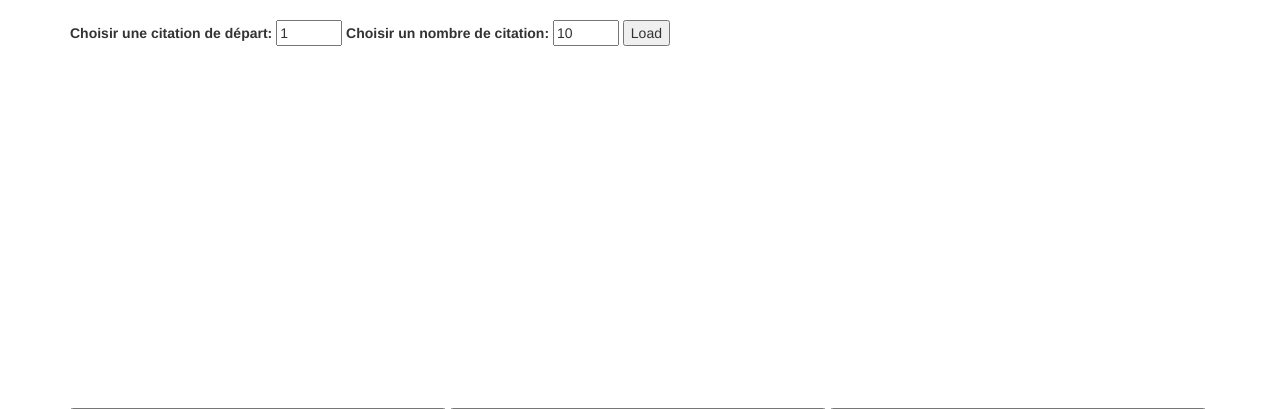
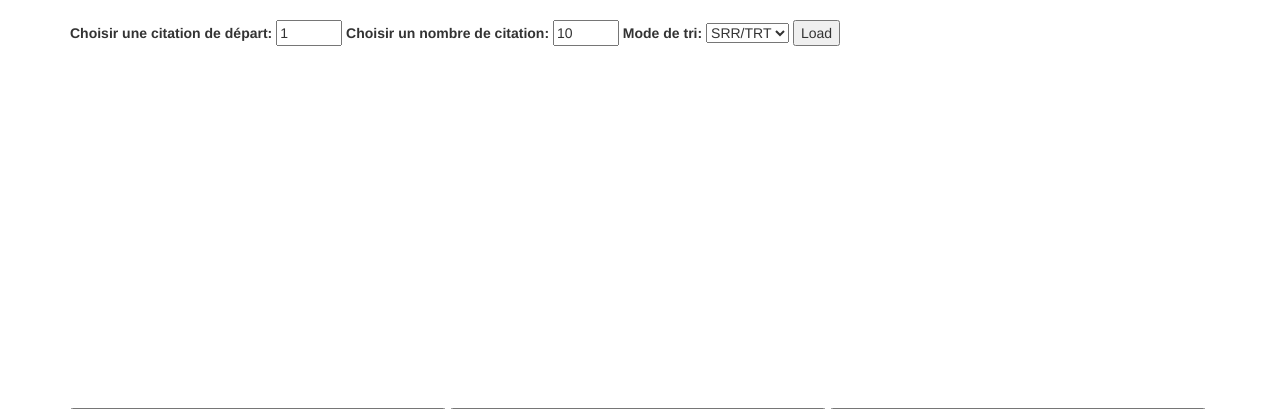
Before and after one commit to viafx24/microblog-0.8, a Flask app: page / in a window 1280 px wide. Shown: the part 52-461 px from the top of the page. Run offline with Flask 2, Linux system fonts and the light colour scheme; the visitor is signed in with stand-in values (Sample User, id 1); data that the repository does not hold is empty; some libraries are stand-ins or nearby versions.

```diff
--- a/app/routes.py
+++ b/app/routes.py
@@ -4,7 +4,7 @@ from werkzeug.urls import url_parse
 from app import app, db
 from app.forms import LoginForm, RegistrationForm
 from app.models import User, Citation
-
+from random import sample
 
 @app.route('/')
 @app.route('/index')
@@ -19,23 +19,49 @@ def index():
 @app.route('/RequestCitations', methods=['POST'])
 def RequestCitations():
 
-    variable = int(request.get_data().decode('utf8'))
+    #variable = int(request.get_data().decode('utf8'))
+    ReceivedData = request.get_data().decode('utf8')
+    ReceivedData=json.loads(ReceivedData)
+    print(ReceivedData[2])
+
+    if ReceivedData[2]=="SRR/TRT":
+        citations=Citation.query.order_by(Citation.SRR).order_by(Citation.TRT.desc()).filter(Citation.number>=int(ReceivedData[0])).all()
+        print(citations)
+    elif ReceivedData[2]=="TRT":
+        citations=Citation.query.order_by(Citation.TRT.desc()).filter(Citation.number>=int(ReceivedData[0])).all()
+        print(citations)
+    elif ReceivedData[2]=="SRR":
+        citations=Citation.query.order_by(Citation.SRR).filter(Citation.number>=int(ReceivedData[0])).all()
+        print(citations)
+    elif ReceivedData[2]=="order" or ReceivedData[2]=="rand" :
+        citations=Citation.query.filter(Citation.number>=int(ReceivedData[0])).all()
+        print(citations)
+    #elif ReceivedData[2]=="rand":
+
+
 
     #citations=Citation.query.all()
-    citations=Citation.query.order_by(Citation.SRR).order_by(Citation.TRT.desc()).all()
+    #citations=Citation.query.order_by(Citation.SRR).order_by(Citation.TRT.desc()).all()
     #citations=Citation.query.order_by(Citation.TRT.desc()).order_by(Citation.SRR).all()
-    print(citations)
+    #print(citations)
     #dicts = {0:'zero'}
     dicts = {}
-    keys = range(1,int(variable)+1)
+    #Begin=int(ReceivedData[0])
+    #print(Begin)
+    #End=int(ReceivedData[1])
+    #print(end)
+
+    keys = range(1,int(ReceivedData[1])+1)
+    keys2= range(0,int(ReceivedData[1]))
     #keys=range(int(variable))
+    if ReceivedData[2]=="rand":
+        keys2= sample(keys2, len(keys2))
 
     for i in keys:
-             #dicts[citations[i].number] = citations[i].text
-             dicts[i]=[citations[i-1].number,citations[i-1].text,citations[i-1].SRR,citations[i-1].TRT]
+        dicts[i]=[citations[keys2[i-1]].number,citations[keys2[i-1]].text,citations[keys2[i-1]].SRR,citations[keys2[i-1]].TRT]
 
     print(dicts)
-    print(dicts[1][2])
+    #print(dicts[1][2])
     #return jsonify({'text':citations[variable].text,
     #                'number':citations[variable].number})
     return jsonify(dicts)
--- a/app/templates/index.html
+++ b/app/templates/index.html
@@ -4,11 +4,34 @@
 
 <label for="begincitation">Choisir une citation de départ:</label>
 <input type="number" id="begincitation" name="begincitation"
-       min="1" max="300" value="1">
+       min="1" max="300" value="1" >
 
 <label for="numbercitation">Choisir un nombre de citation:</label>
 <input type="number" id="numbercitation" name="numbercitation"
-       min="1" max="300" value="10">
+       min="0" max="300"  value="10" step="10">
+
+<label for="typeofsort">Mode de tri:</label>
+<select id="typeofsort">
+    <option value="SRR/TRT">SRR/TRT</option>
+    <option value="TRT">TRT</option>
+    <option value="SRR">SRR</option>
+    <option value="order">order</option>
+    <option value="rand">rand</option>
+</select>
+
+
+
+
+
+
+
+
+
+
+
+
+
+
 
 <button type="button" id="Run">Load</button>
 
```
Also changed, not shown: app/static/app.js (+38 -7 lines), app.db.
